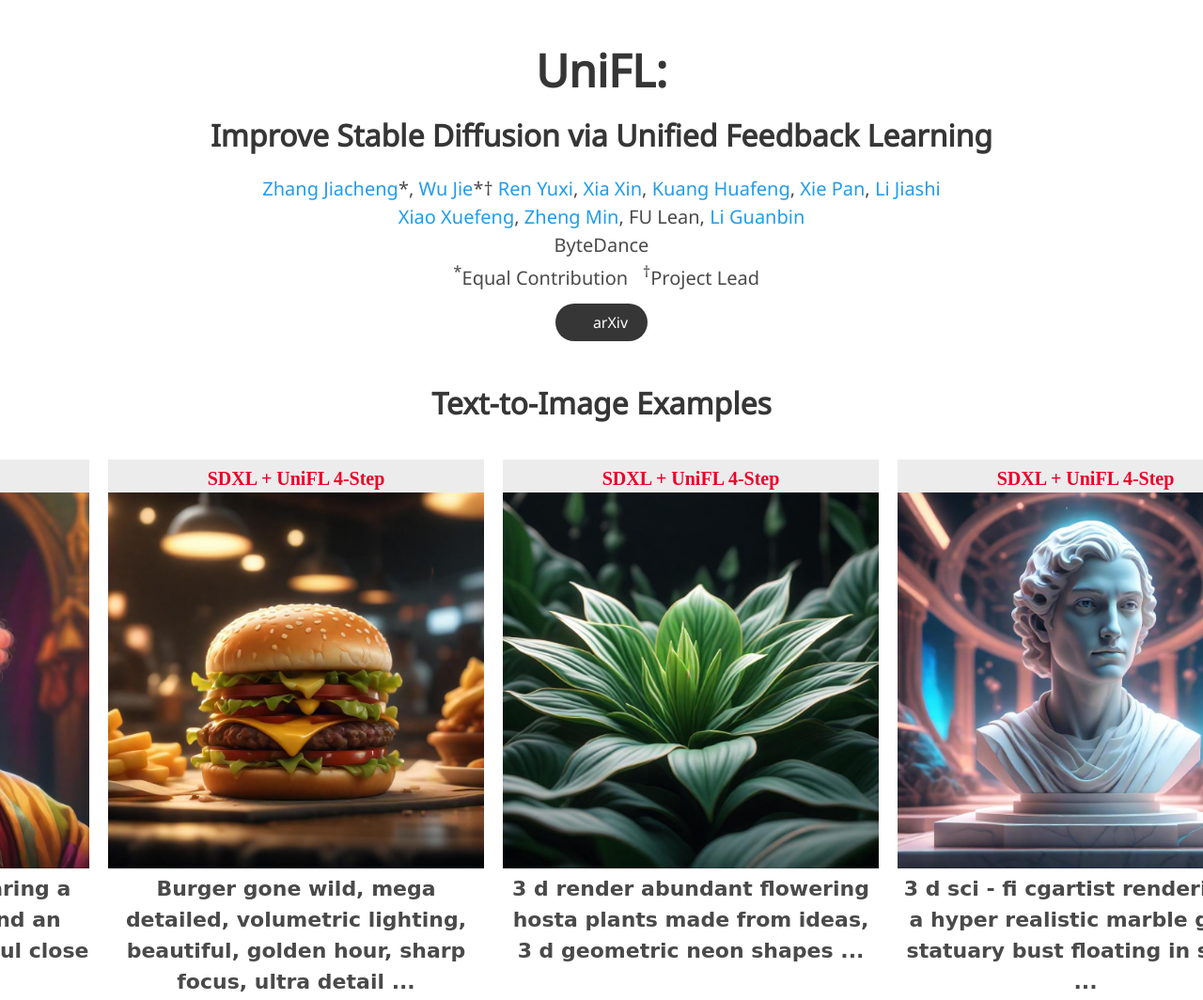
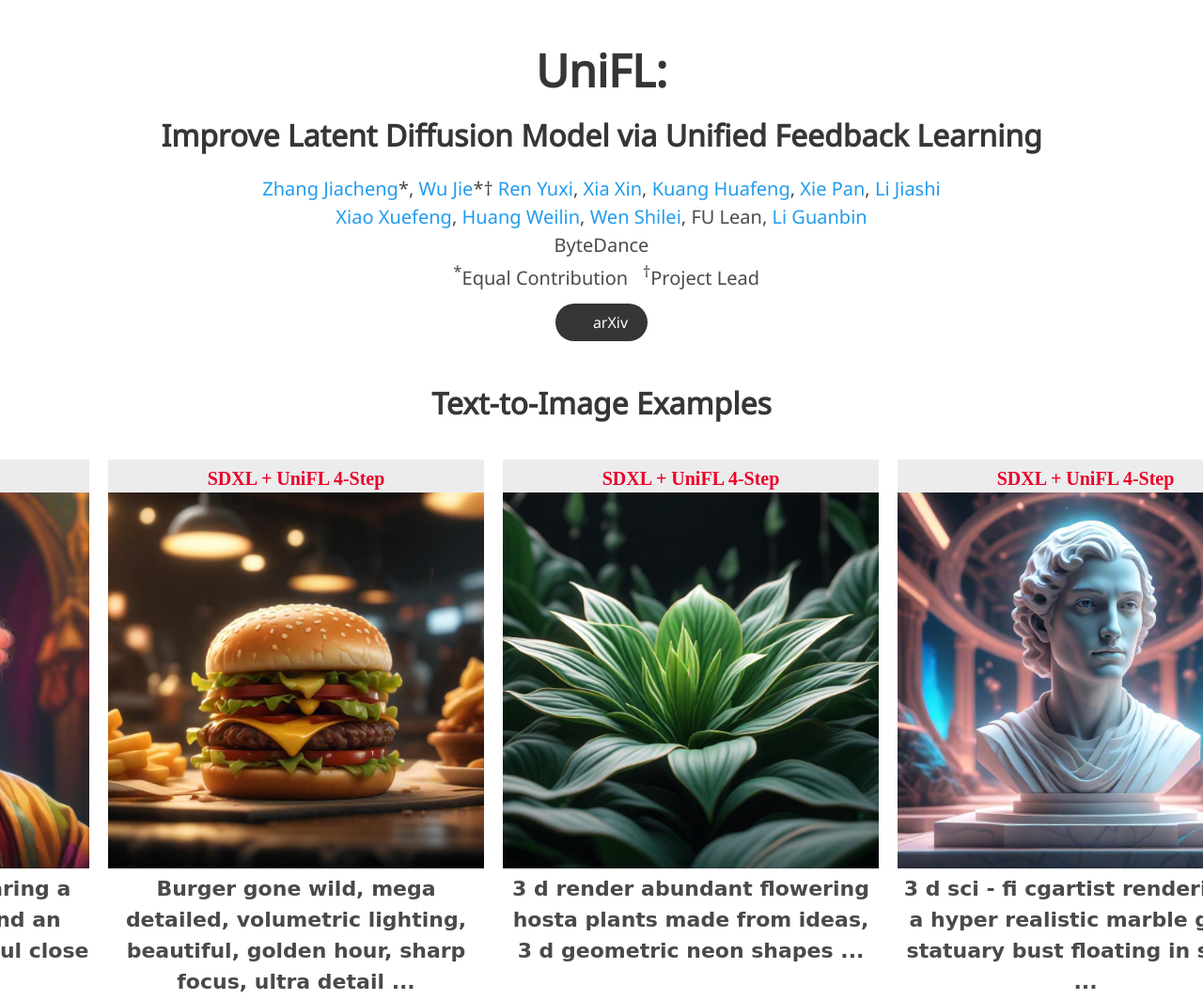
Before and after one commit to Uni-FL/Uni-FL.github.io, a plain HTML site: page index.html in a window 1280 px wide. Shown: the top 1064 px of the page at 94% size. Drawn offline with Linux system fonts and the light colour scheme; some icons are missing; a web font is replaced by a local one.

Commit message:
Update index.html

```diff
--- a/index.html
+++ b/index.html
@@ -3,7 +3,7 @@
 <head>
   <meta charset="UTF-8">
   <meta name="viewport" content="width=device-width, initial-scale=1.0">
-  <title>UniFL: Improve Stable Diffusion via Unified Feedback Learning</title>
+  <title>UniFL: Improve Latent Diffusion Model via Unified Feedback Learning</title>
   <link href="https://fonts.googleapis.com/css?family=Google+Sans|Noto+Sans|Castoro" rel="stylesheet">
   <link rel="stylesheet" href="./static/css/bulma.min.css">
   <link rel="stylesheet" href="https://cdn.jsdelivr.net/gh/jpswalsh/academicons@1/css/academicons.min.css">
@@ -23,7 +23,7 @@
           UniFL:
         </h1>
         <h3 class="title is-3 publication-title">
-          Improve Stable Diffusion via Unified Feedback Learning
+          Improve Latent Diffusion Model via Unified Feedback Learning
         </h3>
         <div class="is-size-5 publication-authors">
           <div class="author-block"><a href="https://scholar.google.com/citations?user=QmdyVQ0AAAAJ&hl=en">Zhang Jiacheng</a>*, </div>
@@ -36,8 +36,9 @@
           <div class="author-block"><a href="https://scholar.google.com/citations?hl=zh-CN&user=Z-0EqtgAAAAJ">Xie Pan</a>, </div>
           <div class="author-block"><a href="https://scholar.google.com/citations?user=JrWHtn8AAAAJ&hl=en">Li Jiashi</a> </div><br>
           <div class="author-block"><a href="https://scholar.google.com/citations?hl=zh-CN&user=CVkM9TQAAAAJ">Xiao Xuefeng</a>, </div>
+          <div class="author-block"><a href="https://scholar.google.com/citations?hl=zh-CN&user=CVkM9TQAAAAJ">Huang Weilin</a>, </div>
 
-          <div class="author-block"><a href="https://scholar.google.com/citations?user=zKtYrHYAAAAJ&hl=zh-CN">Zheng Min</a>, </div>
+          <div class="author-block"><a href="https://scholar.google.com/citations?user=zKtYrHYAAAAJ&hl=zh-CN">Wen Shilei</a>, </div>
           <div class="author-block">FU Lean, </div>
 
           <div class="author-block"><a href="http://guanbinli.com/">Li Guanbin</a> </div>
```
